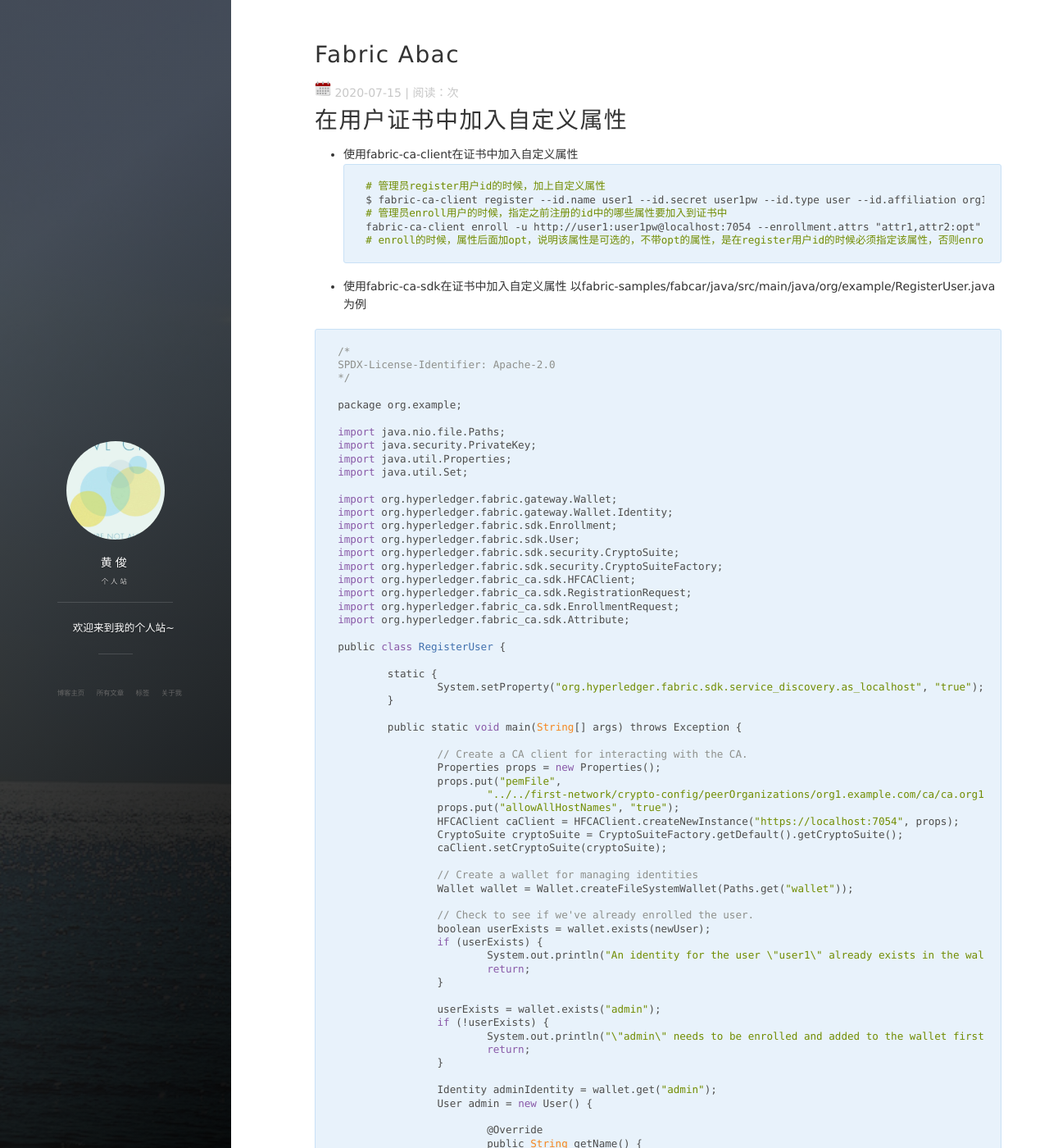
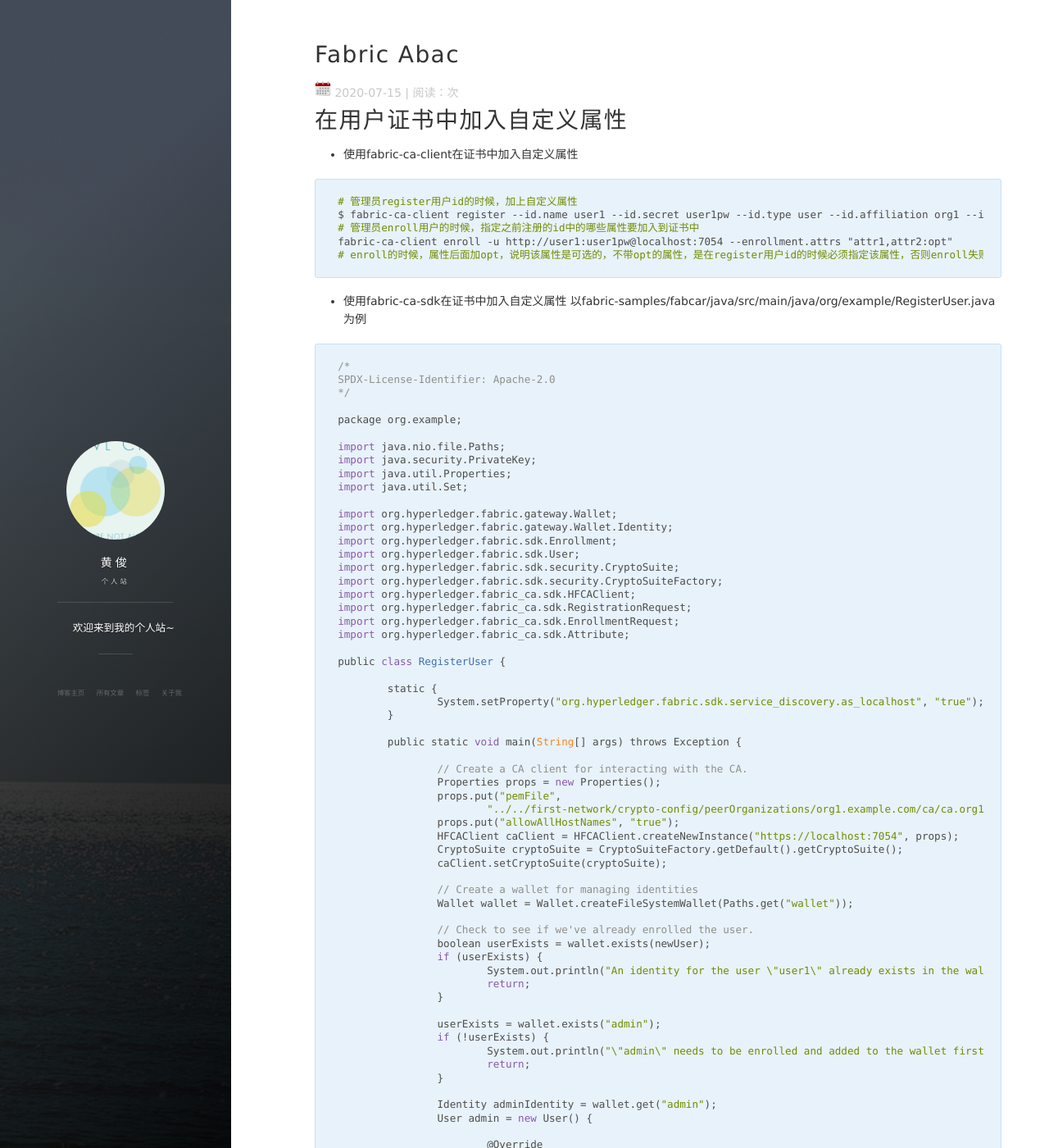
Before and after one commit to hjun007/hjun007.github.io, a Jekyll site: the page built from _posts/2020-07-15-fabric-abac.md, in a window 1280 px wide and 1400 px high. Shown: the whole window at 82% size. Built offline with Jekyll 4.4.1, drawn with Linux system fonts in a browser that asks for light colours; nearby versions of some CDN libraries; our own code applies the rules of GitHub Pages for plain Markdown files; comment, search, counter and statistics services are not loaded; some of the changed text lies outside the part shown.

Commit message:
Update 2020-07-15-fabric-abac.md

````diff
--- a/_posts/2020-07-15-fabric-abac.md
+++ b/_posts/2020-07-15-fabric-abac.md
@@ -1,17 +1,19 @@
 # 在用户证书中加入自定义属性
 
 - 使用fabric-ca-client在证书中加入自定义属性
-```bash
+
+```
 # 管理员register用户id的时候，加上自定义属性
 $ fabric-ca-client register --id.name user1 --id.secret user1pw --id.type user --id.affiliation org1 --id.attrs 'attr1=value1'
 # 管理员enroll用户的时候，指定之前注册的id中的哪些属性要加入到证书中
 fabric-ca-client enroll -u http://user1:user1pw@localhost:7054 --enrollment.attrs "attr1,attr2:opt"
 # enroll的时候，属性后面加opt，说明该属性是可选的，不带opt的属性，是在register用户id的时候必须指定该属性，否则enroll失败
 ```
+
 - 使用fabric-ca-sdk在证书中加入自定义属性
 以fabric-samples/fabcar/java/src/main/java/org/example/RegisterUser.java为例
 
-```java
+```
 /*
 SPDX-License-Identifier: Apache-2.0
 */
@@ -136,12 +138,16 @@ public class RegisterUser {
 
 }
 ```
+
 用openssl查看enroll获得的证书
-```bash
+
+```
 openssl x509 -in user1.crt.pem -text -noout
 ```
+
 可以看到证书里面已经包含了指定的属性了
-```bash
+
+```
 Certificate:
     Data:
         Version: 3 (0x2)
@@ -182,13 +188,16 @@ Certificate:
          02:20:54:4e:a7:47:02:2b:ef:d8:9e:25:bf:4b:d3:60:db:51:
          b2:ee:bc:40:a9:00:4b:af:05:70:13:a1:43:c2:ef:8b
 ```
+
 # 在链码中使用自定义属性
 在链码中引入cid包
-```go
+
+```
 "github.com/hyperledger/fabric/core/chaincode/shim/ext/cid"
 ```
 在链码中使用cid包，以fabcar中的createCar为例
-```go
+
+```
 func (s *SmartContract) createCar(APIstub shim.ChaincodeStubInterface, args []string) sc.Response {
 
 	if len(args) != 5 {
@@ -215,9 +224,11 @@ func (s *SmartContract) createCar(APIstub shim.ChaincodeStubInterface, args []st
 	return shim.Success([]byte(retVal))
 }
 ```
+
 # 用前面注册得到的用户去调用链码
 修改一下fabcar的ClientApp.java
-```java
+
+```
 /*
 SPDX-License-Identifier: Apache-2.0
 */
@@ -277,12 +288,16 @@ public class ClientApp {
 	}
 }
 ```
+
 执行SDK
-```bash
+
+```
 fabcar/java$ mvn test
 ```
+
 输出结果如下：
-```bash
+
+```
 -------------------------------------------------------
  T E S T S
 -------------------------------------------------------
@@ -299,4 +314,5 @@ Results :
 
 Tests run: 1, Failures: 0, Errors: 0, Skipped: 0
 ```
+
 可以看到，能够正常读取到自定义的attr1的值
````
